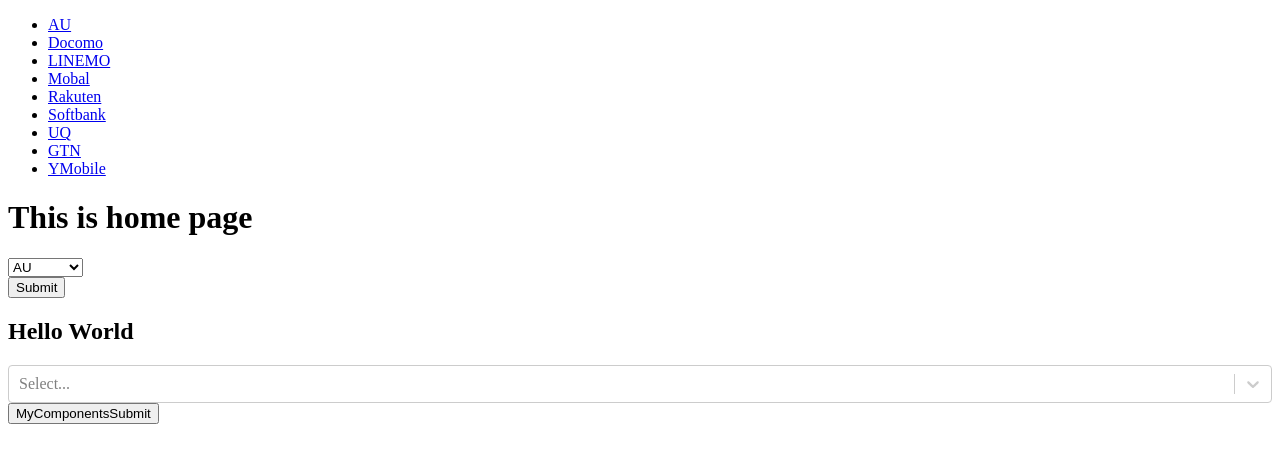
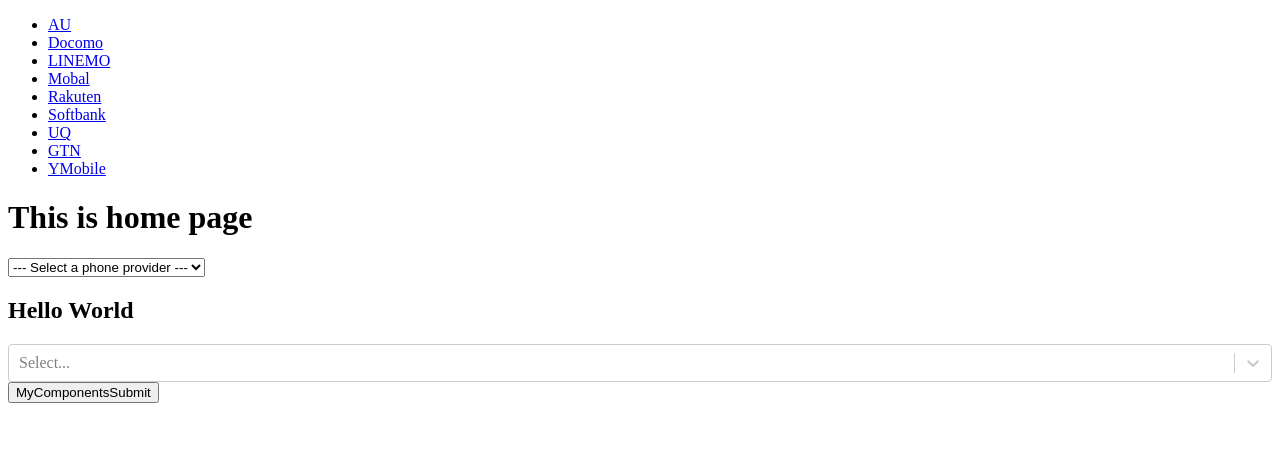
Before and after one commit to Phone-Review-App/SakuraSignal, a React (Create React App) app in the folder client/: page / in a window 1280 px wide. Shown: the top 462 px of the page. Built offline with nearby package versions, Linux system fonts and the light colour scheme.

Commit message:
feat: DropdownMenu WIP

```diff
--- a/client/src/components/App.jsx
+++ b/client/src/components/App.jsx
@@ -1,7 +1,8 @@
 // import './App.css';
 import { Form } from 'react-router-dom';
 import  Button  from './Button';
-import {DropdownMenu, MyCompnent} from './DropdownMenu';
+import DropdownMenu from './DropdownMenu'
+import MyCompnent from './MyComponent';
 
 
 function App() {
--- a/client/src/components/DropdownMenu.jsx
+++ b/client/src/components/DropdownMenu.jsx
@@ -1,48 +1,108 @@
 import React, { useState, useEffect } from 'react';
 // import Select from 'react-select';
 import Button from './Button';
+
+const options = [
+    {value: "", text:"--- Select a phone provider ---"},
+    {value:"AU", text:"AU" },
+    {value:"Docomo", text:"Docomo" },
+    {value:"GTN", text:"GTN" },
+    {value:"Linemo", text:"Lineom" },
+    {value:"Mobal", text:"Mobal" },
+    {value:"Rakuten", text:"Rakuten" },
+    {value:"Softbank", text:"Softbank" },
+    {value:"UQ", text:"UQ" },
+    {value:"Ymobile", text:"Ymobile" },
+]
+
+function DropdownMenu ( props ) {
+const { htmlFor, labelName, selectName, required, disabled, size } = props;
+
+
+   const [selected, setSelected ] = useState(options[0].value);
+//const [HasChangedValue, setHasChangedValue ] = useState(false);
+   useEffect (()=> {
+// fixme: How to intervein "selected" so it is targeted
+   },[selected]);
+
+   const handleChangedValue = (event) => {
+
+   }
+
+   const handleChange = (event) => {
+    // console.log(event.target.value);
+    setSelected(event.target.value);
+   };
+   return (
+    <>
+    <div>
+    <label htmlFor={htmlFor}>{labelName}</label>
+        <select
+        value={selected}
+        onChange={handleChange}
+        name={selectName}
+        required={required}
+        disabled={disabled}
+        size={size}
+        >
+            {options.map((option) => (
+                <option
+                key={option.value}
+                value={option.value} >
+                    { option.text }
+                </option>
+            ))}
+        </select>
+    </div>
+    </>
+   );
+};
 
 
 
 
 
+// function DropdownMenuX ( props ){
 
+//     const [ selectOption, setSelectOption ] = useState('AU');
 
-function DropdownMenu ( props ){
-    const { htmlFor, labelName, selectClassName, selectName, selectid, selected, onChange, onClick } = props;
-    return (
-    <>
-    <label htmlFor={htmlFor} onChange={onChange}>{labelName}</label>
-    <select
-        className={selectClassName}
-        name={selectName}
-        id= {selectid}
-        value={selected}
-    >
-        <option value="AU">AU</option>
-        <option value="Docomo">Docomo</option>
-        <option value="GTN">GTN</option>
-        <option value="Linemo">Linemo</option>
-        <option value="Mobal">Mobal</option>
-        <option value="Rakuten">Rakuten</option>
-        <option value="Softbank">Softbank</option>
-        <option value="UQ">UQ</option>
-        <option value="Ymobile">Ymobile</option>
-    </select>
-    <Button text="Submit" onClick={onClick}/>
-    </>
-    )
-}
+//     useEffect(() => {
+
+//     })
+
+//     const { htmlFor, labelName, selectClassName, selectName, selectid, selected, onChange, onClick } = props;
+//     return (
+//     <>
+//     <label htmlFor={htmlFor} onChange={onChange}>{labelName}</label>
+//     <select
+//     options={options}
+//         className={selectClassName}
+//         name={selectName}
+//         id= {selectid}
+//         value={selected}
+//     >
+//         <option value="AU">AU</option>
+//         <option value="Docomo">Docomo</option>
+//         <option value="GTN">GTN</option>
+//         <option value="Linemo">Linemo</option>
+//         <option value="Mobal">Mobal</option>
+//         <option value="Rakuten">Rakuten</option>
+//         <option value="Softbank">Softbank</option>
+//         <option value="UQ">UQ</option>
+//         <option value="Ymobile">Ymobile</option>
+//     </select>
+//     <Button text="Submit" onClick={onClick}/>
+//     </>
+//     )
+// }
 
 DropdownMenu.defaultProps ={
     htmlFor: "",
     labelName:"",
-    selectClassName:"",
-    selected:"",
     selectName:"",
     selectid:"",
-    onChange: ()=> {},
-    onClick: ()=>{}
+    required:"",
+    disabled:""
 }
 
 export default DropdownMenu;
--- a/client/src/pages/Homepage.jsx
+++ b/client/src/pages/Homepage.jsx
@@ -8,7 +8,7 @@ const Homepage = () => {
   return (
     <>
       <h1>This is home page</h1>
-      <DropdownMenu value="AU"/>
+      <DropdownMenu />
       <h2>Hello World</h2>
       <MyComponent />
     </>
```
